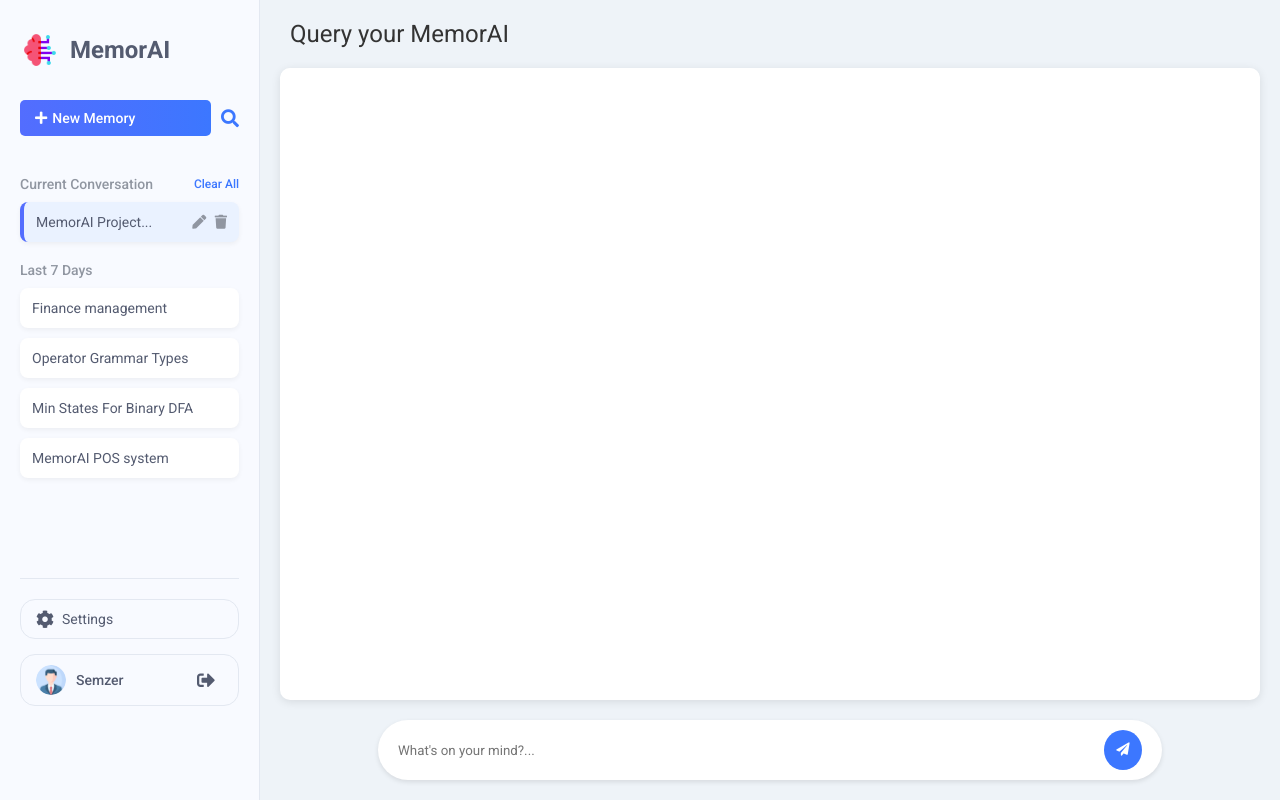
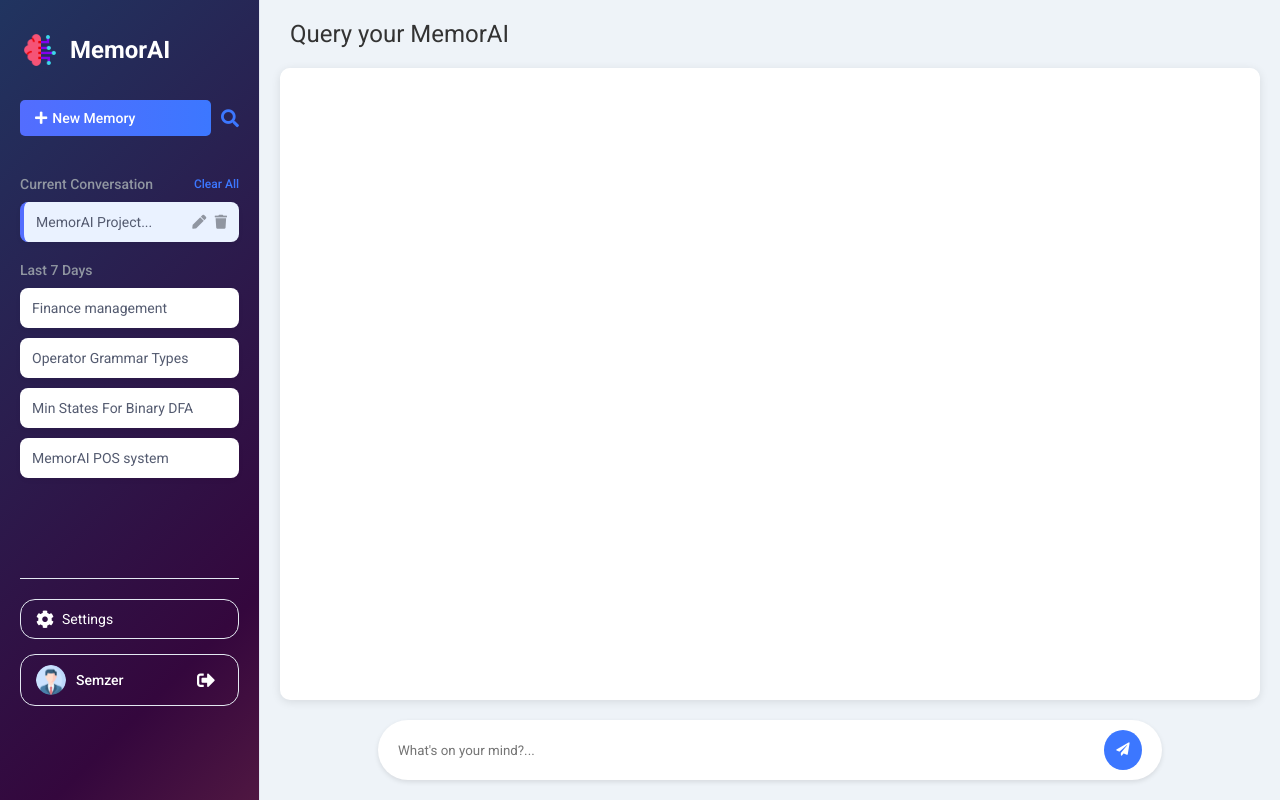
Before and after one commit to AyushmanTomar/glitchinity-Devjam, a Flask app: page /recall in a window 1280 px wide. Run offline with Flask 3, Linux system fonts and the light colour scheme.

Commit message:
frontend enhanced

```diff
--- a/static/css/styles.css
+++ b/static/css/styles.css
@@ -28,11 +28,44 @@ body {
     box-shadow: 2px 0 10px rgba(0, 0, 0, 0.05);
     border-right: 1px solid #e3e8f1;
 }
+.sidebar {
+    /* background-color: #f8faff; */
+    width: 260px;
+    padding: 30px 20px;
+    display: flex;
+    flex-direction: column;
+    /* justify-content: space-between; */
+    /* gap: 20px; */
+    box-shadow: 2px 0 10px rgba(0, 0, 0, 0.05);
+    border-right: 1px solid #e3e8f1;
+}
+.sidebar {
+	background: linear-gradient(-45deg,  #ef745c ,#34073d , #145277 , #65a5a1 );
+	background-size: 400% 400%;
+	animation: gradient 15s ease infinite;
+
+}
+@keyframes gradient {
+	0% {
+		background-position: 0% 50%;
+	}
+	50% {
+		background-position: 100% 50%;
+	}
+	100% {
+		background-position: 0% 50%;
+	}
+}
+
+
 
 .logo {
     display: flex;
     align-items: center;
     margin-bottom: 30px;
+}
+.logo  a h1{
+    color: white;
 }
 
 .logo img {
@@ -361,3 +394,32 @@ body {
     box-shadow: none;
     /* No box shadow for the textarea */
 }
+.user-box p{
+    color: white;
+}
+.user-box i{
+    color: white;
+}
+
+.settings-box:hover i{
+    color: #333;
+}
+
+.settings-box i{
+    color: white;
+}
+
+.settings-box p{
+    color: white;
+}
+
+.settings-box:hover p{
+    color: #545B70;
+}
+
+.user-box:hover p{
+    color: #545B70;
+}
+.user-box:hover i{
+    color: #545B70;
+}
--- a/templates/index.html
+++ b/templates/index.html
@@ -43,7 +43,7 @@
             <!-- Footer with settings and user profile box -->
             <div class="footer">
                 <div class="settings-box">
-                    <i class="fas fa-cog"></i> Settings
+                    <i class="fas fa-cog"></i> <p>Settings</p>
                 </div>
                 <div class="user-box">
                     <img src="{{ url_for('static', filename='images/profile.png') }}" alt="User Image" class="user-profile-photo">
--- a/templates/recall.html
+++ b/templates/recall.html
@@ -47,7 +47,8 @@
             <!-- Footer with settings and user profile box -->
             <div class="footer">
                 <div class="settings-box">
-                    <i class="fas fa-cog"></i> Settings
+                    <i class="fas fa-cog"></i>
+                    <p style="color: white;">Settings</p>
                 </div>
                 <div class="user-box">
                     <img src="{{ url_for('static', filename='images/profile.png') }}" alt="User Image" class="user-profile-photo">
--- a/templates/update.html
+++ b/templates/update.html
@@ -15,7 +15,7 @@
         <aside class="sidebar">
             <div class="logo">
                 <img src="{{ url_for('static', filename='images/logo.png') }}" alt="MemorAI Logo">
-                <a href="/"><h1>MemorAI</h1></a>
+                <a href="/"><h1 style="color: white;">MemorAI</h1></a>
             </div>
             <div class="new-memory-bar">
                 <!-- Link to new_memory.html page -->
@@ -51,7 +51,7 @@
             <!-- Footer with settings and user profile box -->
             <div class="footer">
                 <div class="settings-box">
-                    <i class="fas fa-cog"></i> Settings
+                    <i class="fas fa-cog"></i> <p>Settings</p>
                 </div>
                 <div class="user-box">
                     <img src="{{ url_for('static', filename='images/profile.png') }}" alt="User Image" class="user-profile-photo">
```
Also changed, not shown: static/css/styles1.css (+46 -5 lines).
